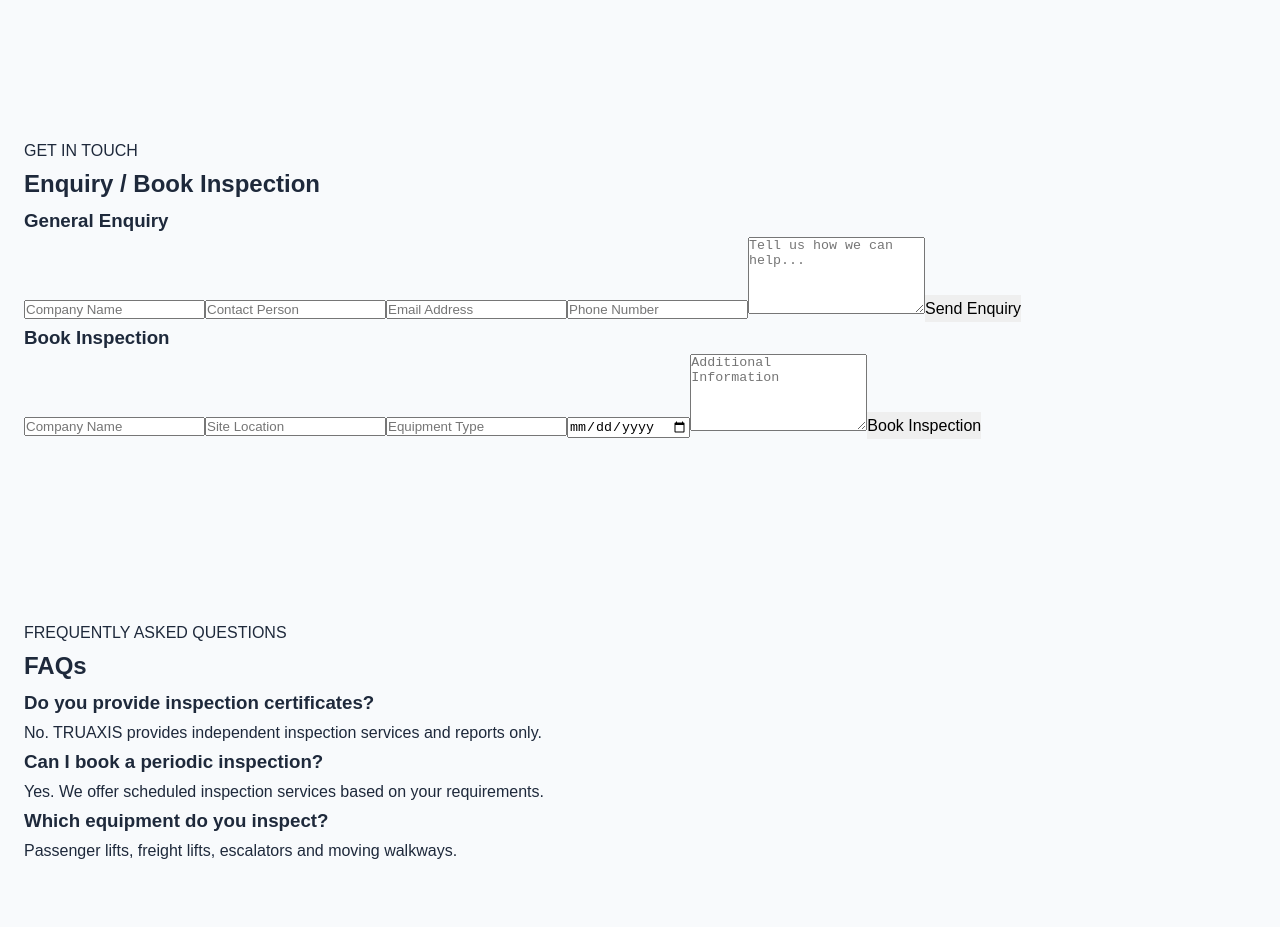
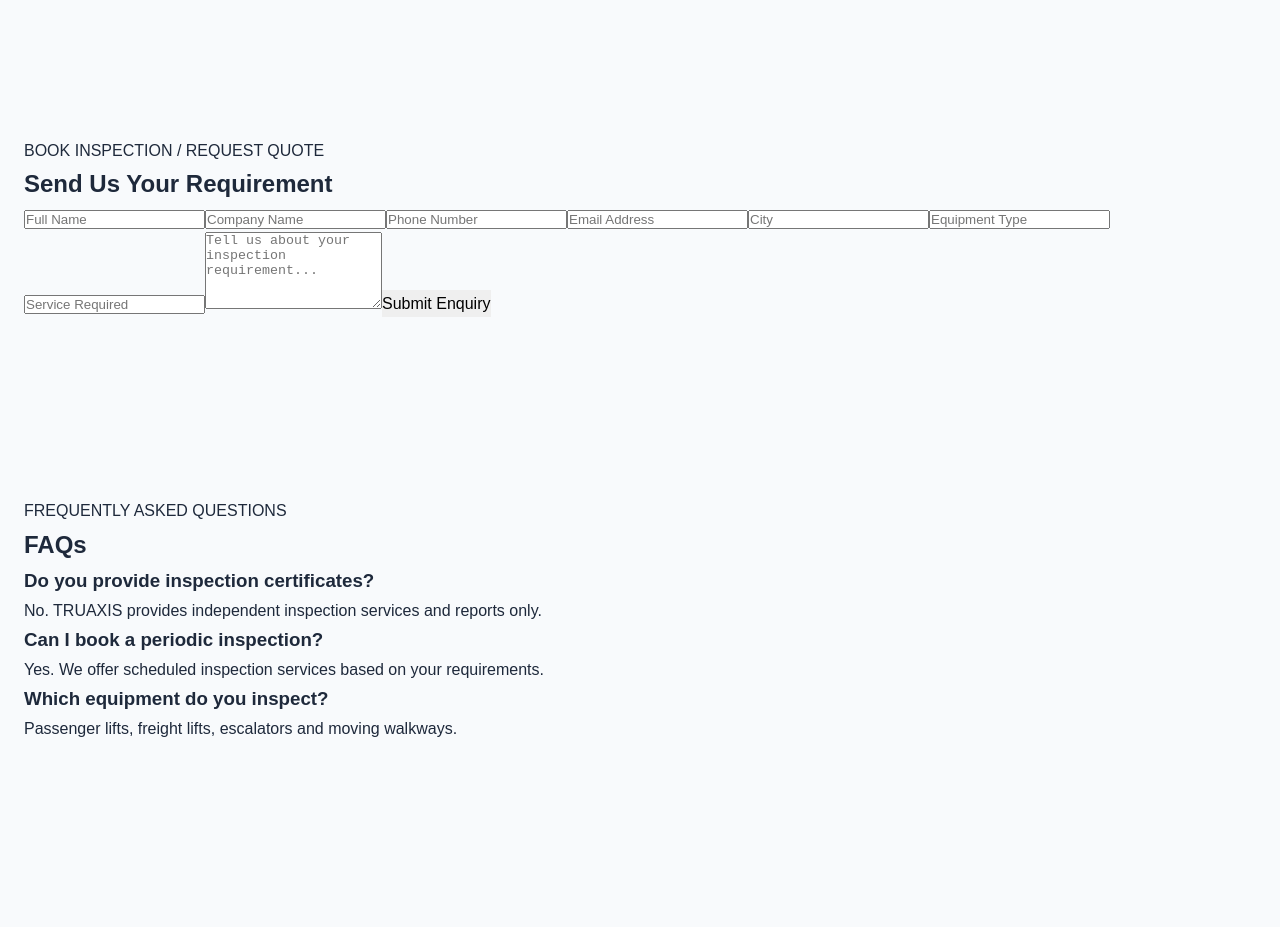
Before and after one commit to pradeepmurthy1992/truaxis-website, a React (Vite) app: page / in a window 1280 px wide. Shown: the part 3240-4167 px from the top of the page. Built offline with nearby package versions, Linux system fonts and the light colour scheme.

Commit message:
Revise Enquiry component form structure and labels

```diff
--- a/src/features/enquiry/Enquiry.jsx
+++ b/src/features/enquiry/Enquiry.jsx
@@ -3,53 +3,57 @@ import React from "react";
 function Enquiry() {
   return (
     <section id="enquiry">
-      <p>GET IN TOUCH</p>
+      <p>BOOK INSPECTION / REQUEST QUOTE</p>
 
-      <h2>Enquiry / Book Inspection</h2>
+      <h2>Send Us Your Requirement</h2>
 
-      <div>
-        {/* Enquiry */}
+      <form>
 
-        <div>
-          <h3>General Enquiry</h3>
+        <input
+          type="text"
+          placeholder="Full Name"
+        />
 
-          <input type="text" placeholder="Company Name" />
+        <input
+          type="text"
+          placeholder="Company Name"
+        />
 
-          <input type="text" placeholder="Contact Person" />
+        <input
+          type="tel"
+          placeholder="Phone Number"
+        />
 
-          <input type="email" placeholder="Email Address" />
+        <input
+          type="email"
+          placeholder="Email Address"
+        />
 
-          <input type="tel" placeholder="Phone Number" />
+        <input
+          type="text"
+          placeholder="City"
+        />
 
-          <textarea
-            rows="5"
-            placeholder="Tell us how we can help..."
-          ></textarea>
+        <input
+          type="text"
+          placeholder="Equipment Type"
+        />
 
-          <button>Send Enquiry</button>
-        </div>
+        <input
+          type="text"
+          placeholder="Service Required"
+        />
 
-        {/* Booking */}
+        <textarea
+          rows="5"
+          placeholder="Tell us about your inspection requirement..."
+        ></textarea>
 
-        <div>
-          <h3>Book Inspection</h3>
+        <button type="submit">
+          Submit Enquiry
+        </button>
 
-          <input type="text" placeholder="Company Name" />
-
-          <input type="text" placeholder="Site Location" />
-
-          <input type="text" placeholder="Equipment Type" />
-
-          <input type="date" />
-
-          <textarea
-            rows="5"
-            placeholder="Additional Information"
-          ></textarea>
-
-          <button>Book Inspection</button>
-        </div>
-      </div>
+      </form>
     </section>
   );
 }
```
